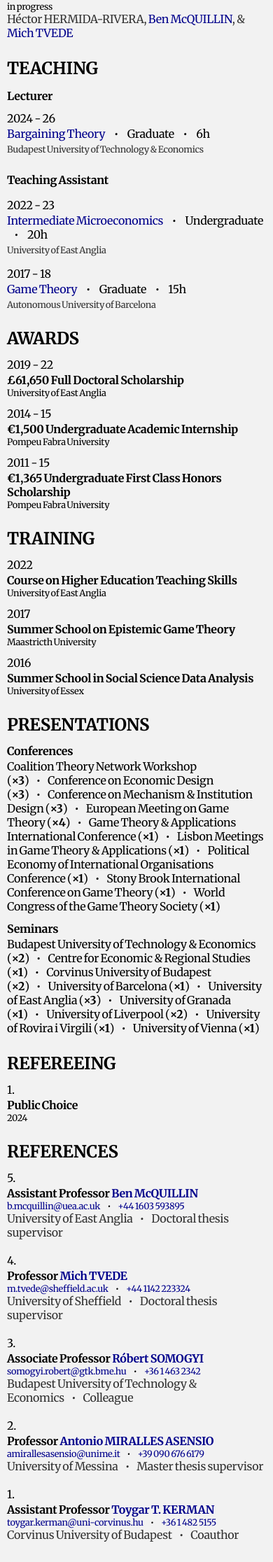
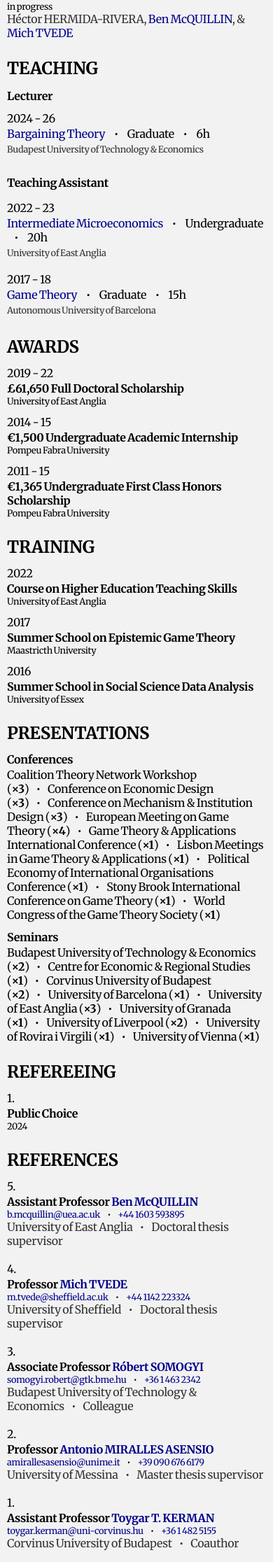
Before and after one commit to HectorHermidaRivera/hectorhermidarivera.github.io, a Jekyll site: the page built from index.md, in a window 390 px wide. Shown: the part 3180-5412 px from the top of the page at 70% size. Built offline with Jekyll 4.4.1, drawn with Linux system fonts in a browser that asks for light colours; a style sheet for code colours, icons or effects is not loaded.

Commit message:
Update style.css

```diff
--- a/assets/css/style.css
+++ b/assets/css/style.css
@@ -441,6 +441,13 @@ body {
     width: 100%;                  /* take full width */
   }
 
+ .two-column-3rows .value .top-row,
+  .two-column-3rows .value .second-row,
+  .two-column-3rows .value .third-row {
+    margin-top: 0;
+    margin-bottom: 2px; /* match .two-column-2rows .second-row */
+  }
+
  .fill-line {
     flex-direction: column;
     align-items: flex-start; /* right-align all items */
@@ -466,5 +473,3 @@ body {
     box-sizing: border-box;
   }
 }
-
-The vertical spacing of two-column-3-row in small screens is inconsistent with the vertical spacing of the other classes. Could that be? Any fix?
```
